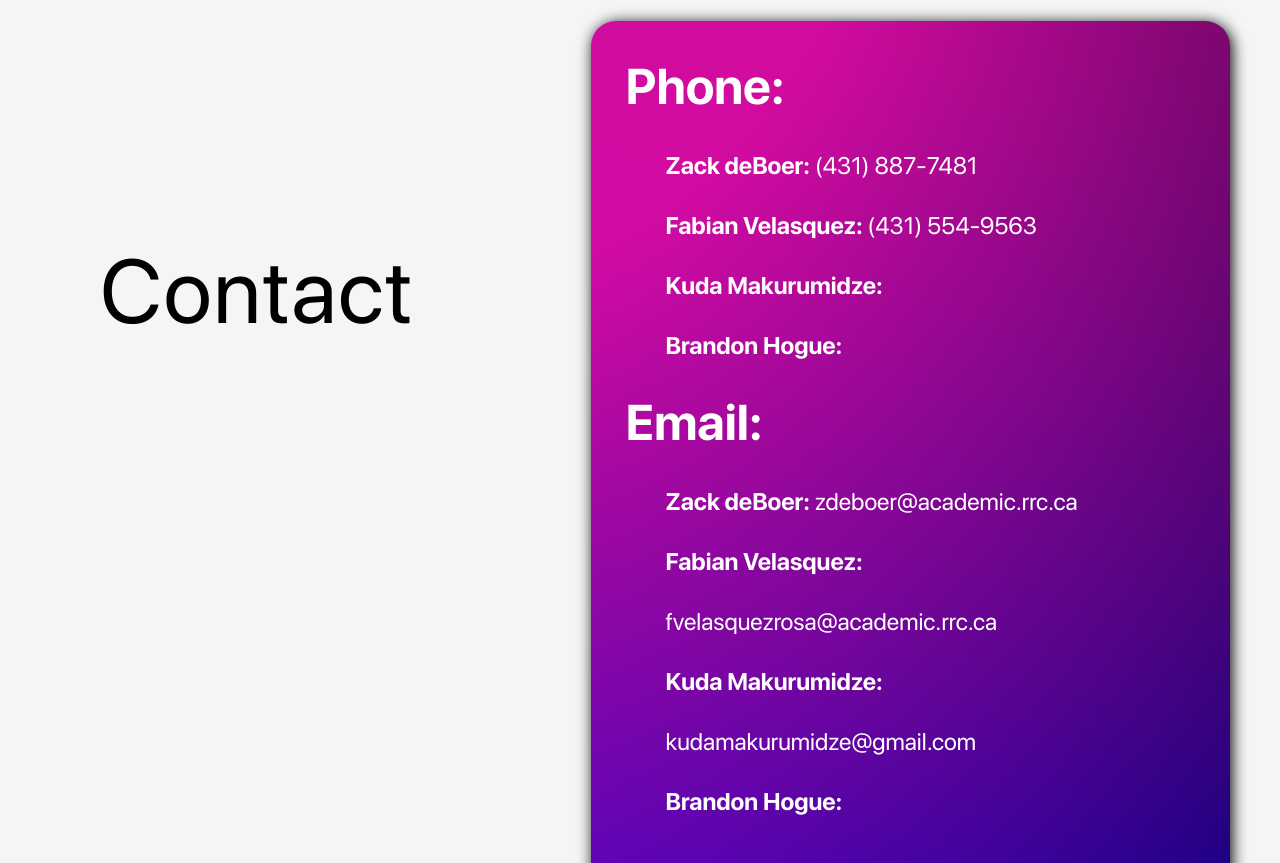
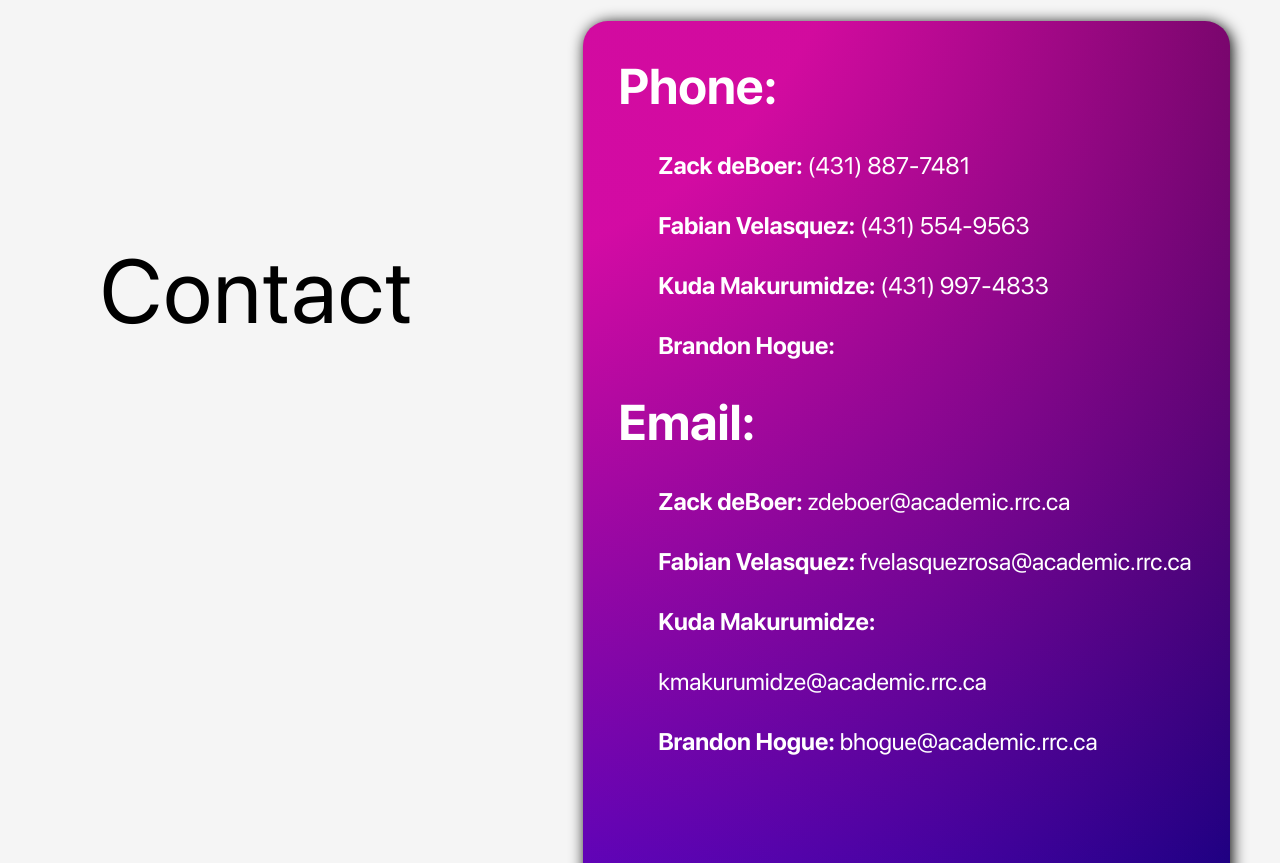
Before and after one commit to zdeboer/zdeboer.github.io, a plain HTML site: page contact.html in a window 1280 px wide. Shown: the part 89-952 px from the top of the page. Drawn offline with Linux system fonts and the light colour scheme.

Commit message:
Update contact.html

```diff
--- a/contact.html
+++ b/contact.html
@@ -59,7 +59,7 @@
                             <ul>
                                 <li><b>Zack deBoer: </b>(431) 887-7481</li>
                                 <li><b>Fabian Velasquez: </b>(431) 554-9563</li>
-                                <li><b>Kuda Makurumidze: </b></li>
+                                <li><b>Kuda Makurumidze: </b>(431) 997-4833</li>
                                 <li><b>Brandon Hogue: </b></li>
                             </ul>
                         </div>
@@ -68,8 +68,8 @@
                             <ul>
                                 <li><b>Zack deBoer: </b>zdeboer@academic.rrc.ca</li>
                                 <li><b>Fabian Velasquez: </b>fvelasquezrosa@academic.rrc.ca</li>
-                                <li><b>Kuda Makurumidze: </b>kudamakurumidze@gmail.com</li>
-                                <li><b>Brandon Hogue: </b></li>
+                                <li><b>Kuda Makurumidze: </b>kmakurumidze@academic.rrc.ca</li>
+                                <li><b>Brandon Hogue: </b>bhogue@academic.rrc.ca</li>
                             </ul>
                         </div>
                     </div>
```
